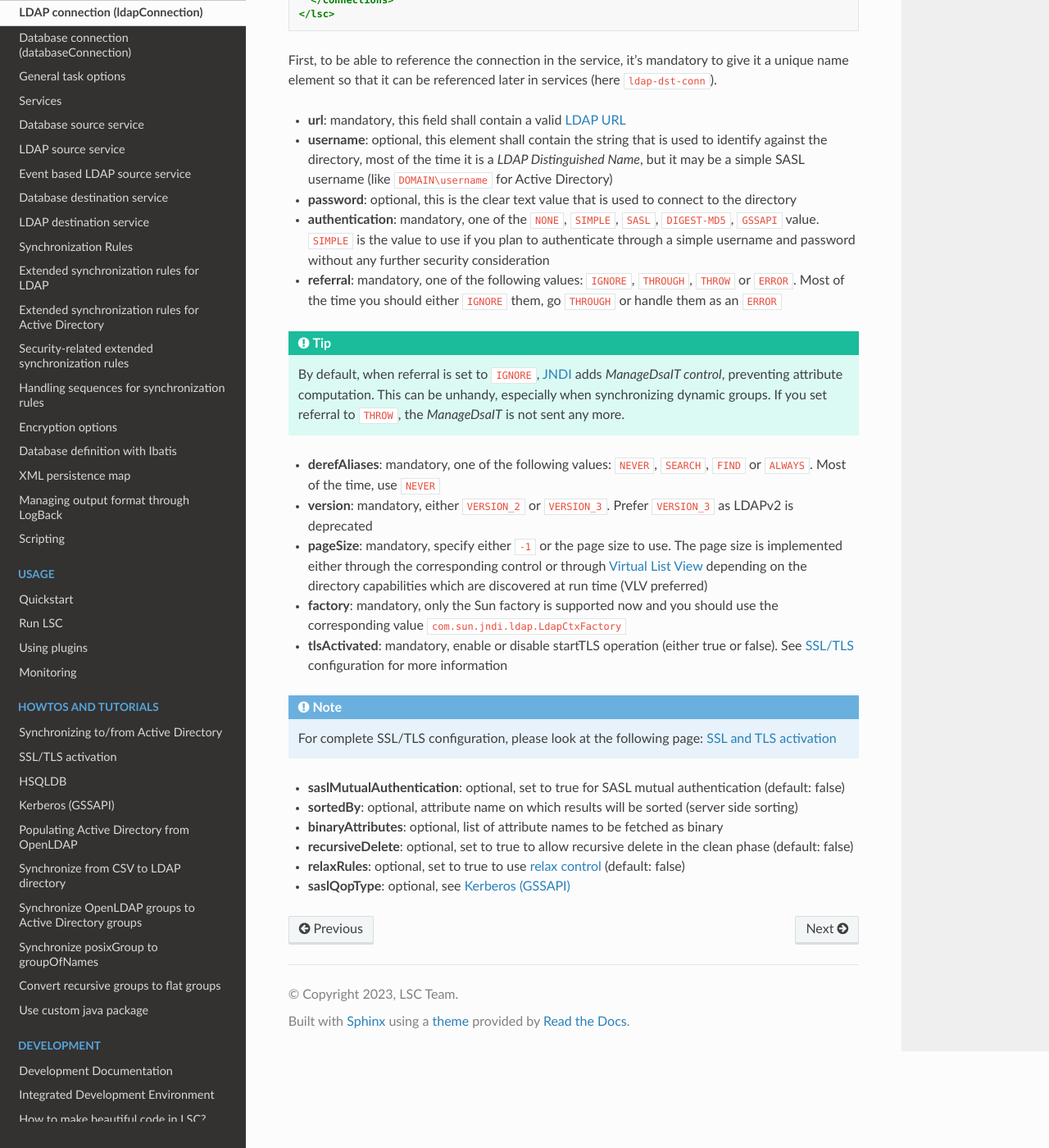
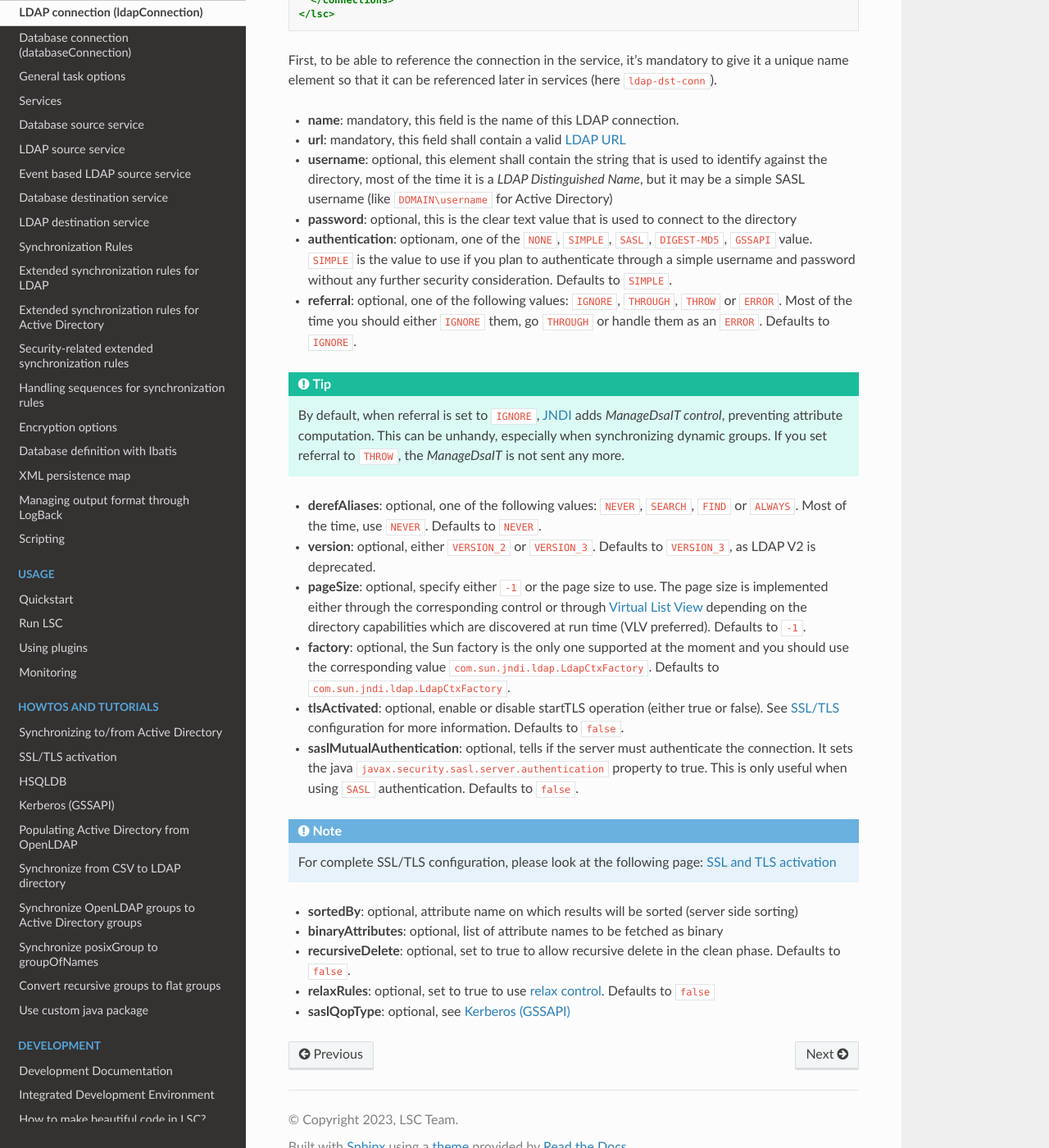
Before and after one commit to lsc-project/documentation, a Sphinx documentation site: the page built from source/connection_ldap.rst, in a window 1280 px wide and 1400 px high, scrolled down 529 px. Shown: the whole window at 82% size. Built offline with Sphinx 7.4.7 and the Read the Docs theme 3.1.0, drawn with Linux system fonts in a browser that asks for light colours.

Commit message:
Update connection_ldap.rst
Updated the page, as many attributes which are listed as mandatory are in fact optional per the XSD.

```diff
--- a/source/connection_ldap.rst
+++ b/source/connection_ldap.rst
@@ -28,29 +28,30 @@
 
 First, to be able to reference the connection in the service, it's mandatory to give it a unique name element so that it can be referenced later in services (here ``ldap-dst-conn``).
 
+* **name**: mandatory, this field is the name of this LDAP connection.
 * **url**: mandatory, this field shall contain a valid `LDAP URL <http://www.ietf.org/rfc/rfc2255.txt>`__
 * **username**: optional, this element shall contain the string that is used to identify against the directory, most of the time it is a *LDAP Distinguished Name*, but it may be a simple SASL username (like ``DOMAIN\username`` for Active Directory)
 * **password**: optional, this is the clear text value that is used to connect to the directory
-* **authentication**: mandatory, one of the ``NONE``, ``SIMPLE``, ``SASL``, ``DIGEST-MD5``, ``GSSAPI`` value. ``SIMPLE`` is the value to use if you plan to authenticate through a simple username and password without any further security consideration
-* **referral**: mandatory, one of the following values: ``IGNORE``, ``THROUGH``, ``THROW`` or ``ERROR``. Most of the time you should either ``IGNORE`` them, go ``THROUGH`` or handle them as an ``ERROR``
+* **authentication**: optionam, one of the ``NONE``, ``SIMPLE``, ``SASL``, ``DIGEST-MD5``, ``GSSAPI`` value. ``SIMPLE`` is the value to use if you plan to authenticate through a simple username and password without any further security consideration. Defaults to ``SIMPLE``.
+* **referral**: optional, one of the following values: ``IGNORE``, ``THROUGH``, ``THROW`` or ``ERROR``. Most of the time you should either ``IGNORE`` them, go ``THROUGH`` or handle them as an ``ERROR``. Defaults to ``IGNORE``.
 
 .. tip::
 
     By default, when referral is set to ``IGNORE``, `JNDI <https://en.wikipedia.org/wiki/Java_Naming_and_Directory_Interface>`__ adds *ManageDsaIT control*, preventing attribute computation. This can be unhandy, especially when synchronizing dynamic groups. If you set referral to ``THROW``, the *ManageDsaIT* is not sent any more.
 
-* **derefAliases**: mandatory, one of the following values: ``NEVER``, ``SEARCH``, ``FIND`` or ``ALWAYS``. Most of the time, use ``NEVER``
-* **version**: mandatory, either ``VERSION_2`` or ``VERSION_3``. Prefer ``VERSION_3`` as LDAPv2 is deprecated
-* **pageSize**: mandatory, specify either ``-1`` or the page size to use. The page size is implemented either through the corresponding control or through `Virtual List View <https://datatracker.ietf.org/doc/html/draft-ietf-ldapext-ldapv3-vlv>`__ depending on the directory capabilities which are discovered at run time (VLV preferred)
-* **factory**: mandatory, only the Sun factory is supported now and you should use the corresponding value ``com.sun.jndi.ldap.LdapCtxFactory``
-* **tlsActivated**: mandatory, enable or disable startTLS operation (either true or false). See :doc:`SSL/TLS <ssltls>` configuration for more information
+* **derefAliases**: optional, one of the following values: ``NEVER``, ``SEARCH``, ``FIND`` or ``ALWAYS``. Most of the time, use ``NEVER``. Defaults to ``NEVER``.
+* **version**: optional, either ``VERSION_2`` or ``VERSION_3``. Defaults to ``VERSION_3``, as LDAP V2 is deprecated.
+* **pageSize**: optional, specify either ``-1`` or the page size to use. The page size is implemented either through the corresponding control or through `Virtual List View <https://datatracker.ietf.org/doc/html/draft-ietf-ldapext-ldapv3-vlv>`__ depending on the directory capabilities which are discovered at run time (VLV preferred). Defaults to ``-1``.
+* **factory**: optional, the Sun factory is the only one supported at the moment and you should use the corresponding value ``com.sun.jndi.ldap.LdapCtxFactory``. Defaults to ``com.sun.jndi.ldap.LdapCtxFactory``.
+* **tlsActivated**: optional, enable or disable startTLS operation (either true or false). See :doc:`SSL/TLS <ssltls>` configuration for more information. Defaults to ``false``.
+* **saslMutualAuthentication**: optional, tells if the server must authenticate the connection. It sets the java ``javax.security.sasl.server.authentication`` property to true. This is only useful when using ``SASL`` authentication. Defaults to ``false``.
 
 .. note::
 
     For complete SSL/TLS configuration, please look at the following page: :doc:`SSL and TLS activation <ssltls>`
 
-* **saslMutualAuthentication**: optional, set to true for SASL mutual authentication (default: false)
 * **sortedBy**: optional, attribute name on which results will be sorted (server side sorting)
 * **binaryAttributes**: optional, list of attribute names to be fetched as binary
-* **recursiveDelete**: optional, set to true to allow recursive delete in the clean phase (default: false)
-* **relaxRules**: optional, set to true to use `relax control <https://datatracker.ietf.org/doc/html/draft-zeilenga-ldap-relax>`__ (default: false)
+* **recursiveDelete**: optional, set to true to allow recursive delete in the clean phase. Defaults to ``false``.
+* **relaxRules**: optional, set to true to use `relax control <https://datatracker.ietf.org/doc/html/draft-zeilenga-ldap-relax>`__. Defaults to ``false``
 * **saslQopType**: optional, see :doc:`Kerberos (GSSAPI) <kerberos>`
```
